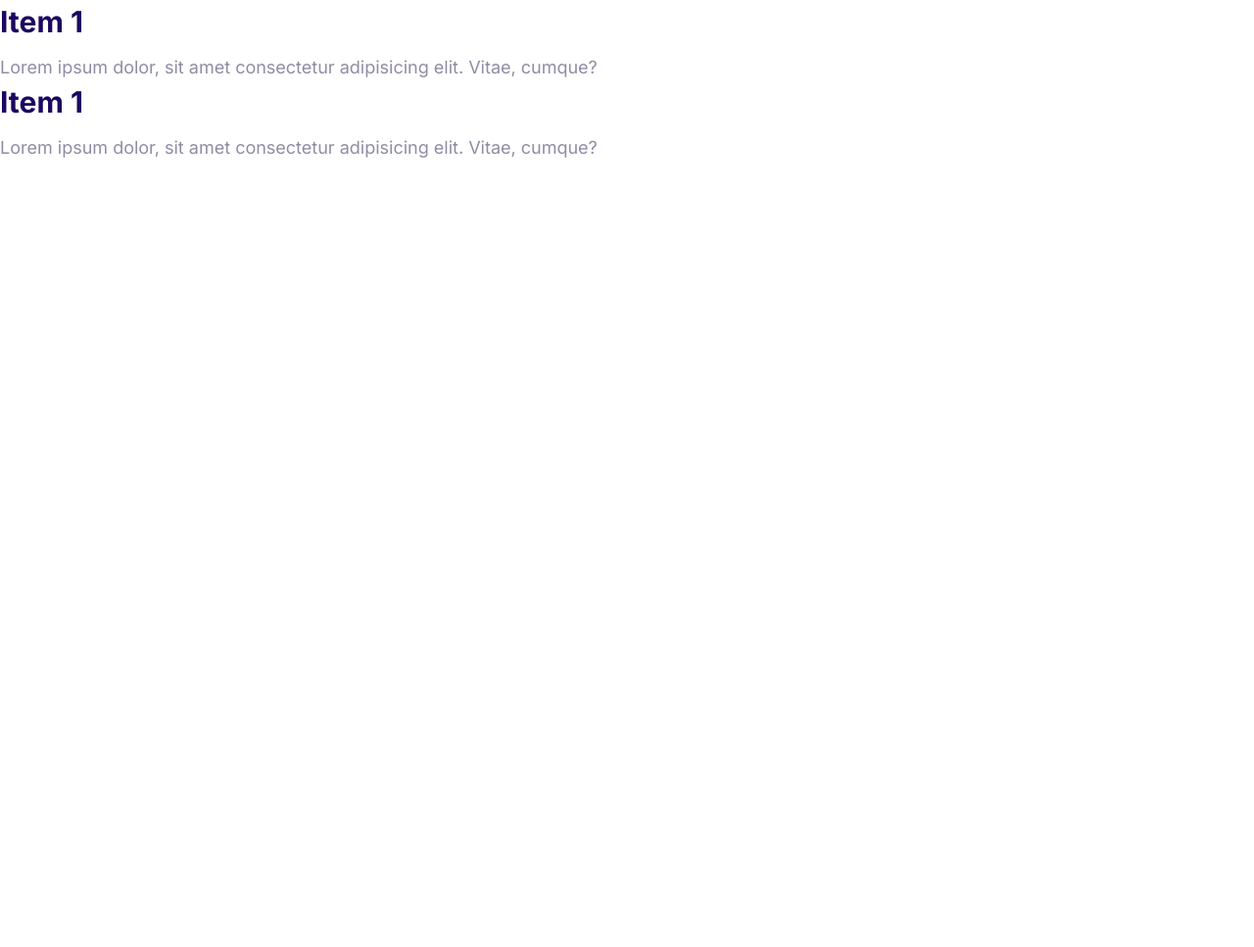
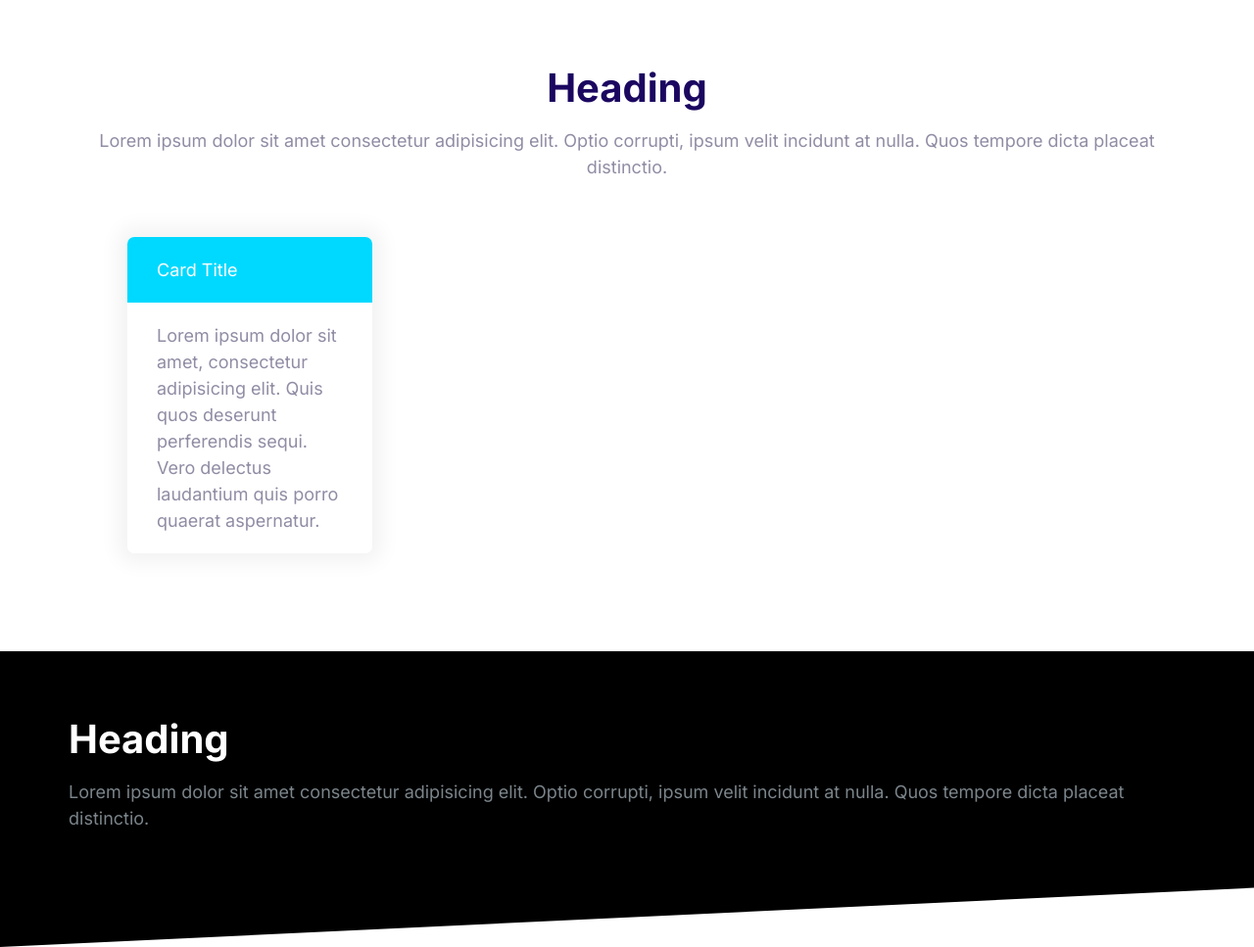
Before and after one commit to MeeetShaaah/MeeShaa-Basic-HTML-CSS-Website, a plain HTML site: page index.html in a window 1280 px wide. Shown: the whole page at 98% size. Before the commit the page ends 800 px from the top, so only its background shows below. Drawn offline with Linux system fonts and the light colour scheme.

Commit message:
building Block component.

```diff
--- a/CSS/styles.css
+++ b/CSS/styles.css
@@ -579,3 +579,42 @@ a{
     max-height: 100vh;
     opacity: 1;
  }
+
+ /* Block */
+
+ .block{
+    --padding-vertical:6rem;
+    padding: var(--padding-vertical) 2rem;
+ }
+
+ .block__header{
+    text-align: center;
+ }
+
+ .block__heading{
+    margin-top: 0;
+ }
+
+ .block--dark{
+    background: #000;
+    color: #7b858b;
+ }
+
+ .block--dark .block__heading{
+    color: #fff;
+ }
+
+ .block--skewed-right{
+    padding-bottom: calc(var(--padding-vertical) + 4rem);
+    clip-path: polygon(0% 0%, 100% 0%, 100% 100%, 0% 80%);
+ }
+
+ .block--skewed-left{
+    padding-bottom: calc(var(--padding-vertical) + 4rem);
+    clip-path: polygon(0% 0%, 100% 0%, 100% 80%, 0% 100%);
+ }
+
+.container{
+    max-width: 1140px;
+    margin: 0 auto;
+}
--- a/index.html
+++ b/index.html
@@ -11,30 +11,28 @@
     <link rel="stylesheet" href="css/styles.css">
 </head>
 <body>
-    <div class="collapsible collapsible--expanded">
-        <header class="collapsible__header">
-            <h2 class="collapsible__heading">Item 1</h2>
-                    <!-- I ahve a issue with "Chevron" icon here -->
-                    <svg class="icon icon--white collapsible_chevron">
-                        <use xlink:href="images/sprite.svg#chevron"></use>
-                    </svg>
+    <section class="block container">
+        <header class="block__header">
+            <h2 class="block__heading">Heading</h2>
+            <p>Lorem ipsum dolor sit amet consectetur adipisicing elit. Optio corrupti, ipsum velit incidunt at nulla. Quos tempore dicta placeat distinctio.
+            </p>
         </header>
-        <div class="collapsible__content ">
-            Lorem ipsum dolor, sit amet consectetur adipisicing elit. Vitae, cumque?
+        <div style="width: 30%; padding: 4rem;">
+            <div class="card card--secondary">
+                <header class="card__header">Card Title</header>
+                <div class="card__body">
+                    Lorem ipsum dolor sit amet, consectetur adipisicing elit. Quis quos deserunt perferendis sequi. Vero delectus laudantium quis porro quaerat aspernatur.
+                </div>
+            </div>
         </div>
-    </div>
-    <div class="collapsible collapsible--expanded">
-        <header class="collapsible__header">
-            <h2 class="collapsible__heading">Item 1</h2>
-                    <!-- I ahve a issue with "Chevron" icon here -->
-                    <svg class="icon icon--white collapsible_chevron">
-                        <use xlink:href="images/sprite.svg#chevron"></use>
-                    </svg>
-        </header>
-        <div class="collapsible__content ">
-            Lorem ipsum dolor, sit amet consectetur adipisicing elit. Vitae, cumque?
+    </section>
+    <section class="block block--dark block--skewed-left">
+        <div class="container">
+            <h2 class="block__heading">Heading</h2>
+            <p>Lorem ipsum dolor sit amet consectetur adipisicing elit. Optio corrupti, ipsum velit incidunt at nulla. Quos tempore dicta placeat distinctio.
+            </p>
         </div>
-    </div>
+    </section>
     <script src="js/main.js"></script>
 </body>
 </html>
```
Also changed, not shown: Components/block.html (added, +22 -0 lines), Components/card.html (added, +8 -0 lines).
